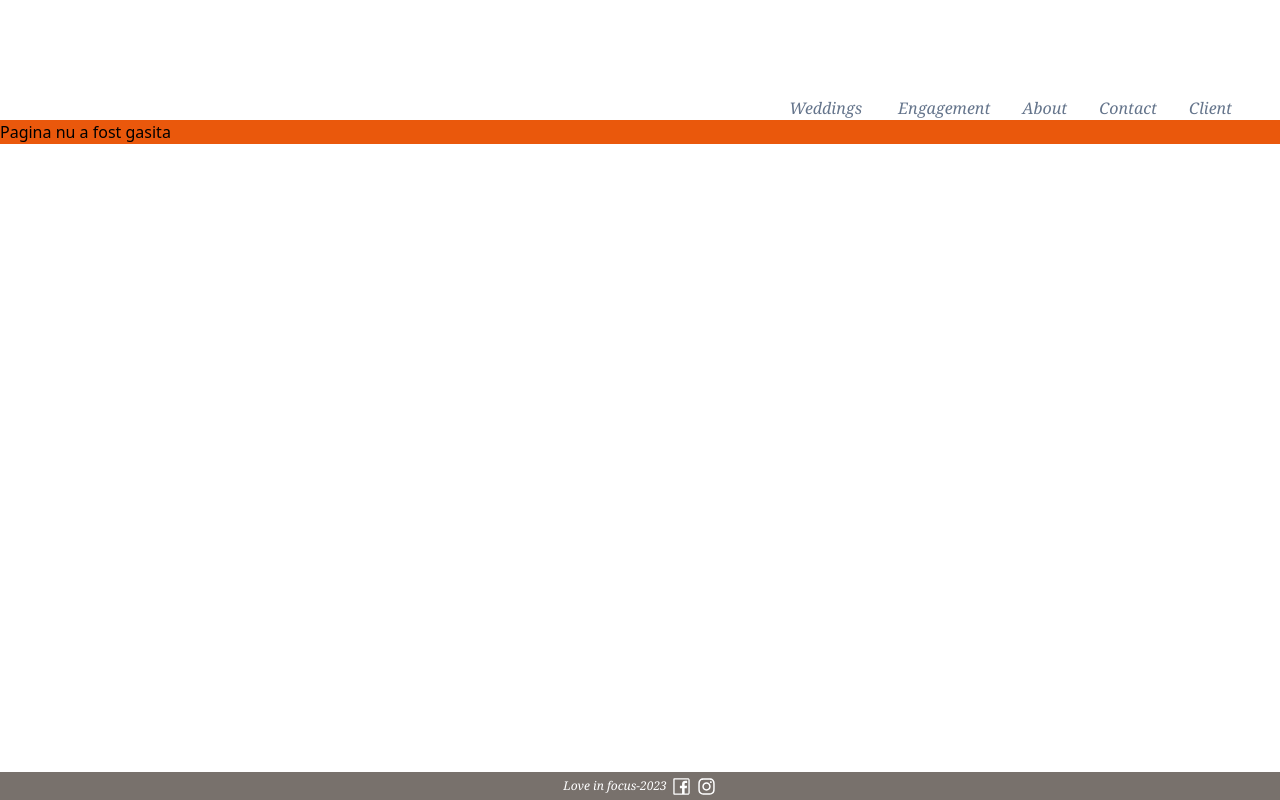
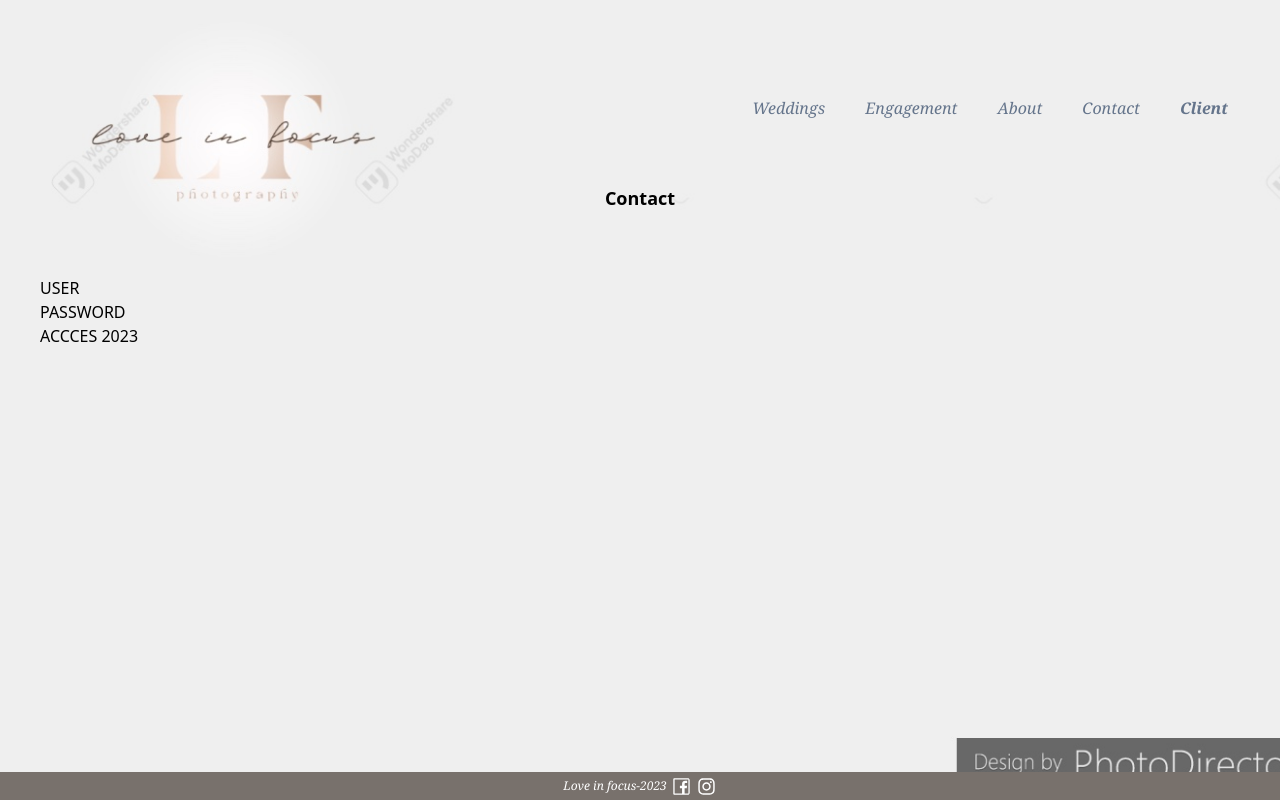
Before and after one commit to campanflaviu/photography, a Next.js app: page /client in a window 1280 px wide. Before the commit this address had no page. Built offline with nearby package versions, Linux system fonts and the light colour scheme.

Commit message:
Add ActivButton Style

```diff
--- a/components/Navbar.js
+++ b/components/Navbar.js
@@ -1,23 +1,38 @@
 import Link from "next/link";
+import { useRouter } from "next/router";
 
 const Navbar = () => {
+  const activeButton = "hover:font-semibold font-semibold  bg-none font-serif italic text-slate-500 p-3 m-2"
+  const nonActiveButton = "hover:font-semibold bg-none font-serif italic text-slate-500 p-3 m-2"
+  const router = useRouter();
+
   return (
     <div >
       <ul className=" pt-24 flex justify-end pr-8  ">
         <li>
-                <Link className=" bg-none font-serif italic text-slate-500 p-3 m-2" href="/gallery">Weddings</Link>
+          {router.route === "/gallery" ?
+            <Link className={activeButton} href="/gallery">Weddings</Link>
+            : <Link className={nonActiveButton} href="/gallery">Weddings</Link>}
         </li>
         <li>
-                <Link className=" bg-none font-serif italic text-slate-500 p-3 m-1" href="/gallery">Engagement</Link>
+          {router.route === "/engagement" ?
+            <Link className={activeButton} href="/engagement">Engagement</Link>
+            : <Link className={nonActiveButton} href="/engagement">Engagement</Link>}
         </li>
         <li>
-                <Link className=" bg-none font-serif italic text-slate-500 p-3 m-1" href="/despre-noi">About</Link>
+          {router.route === "/despre-noi" ?
+            <Link className={activeButton} href="/despre-noi">About</Link>
+            : <Link className={nonActiveButton} href="/despre-noi">About</Link>}
         </li>
         <li>
-                <Link className=" bg-none font-serif italic text-slate-500  p-3 m-1" href="/despre-noi">Contact</Link>
+          {router.route === "/contact" ?
+            <Link className={activeButton} href="/contact">Contact</Link>
+            : <Link className={nonActiveButton} href="/contact">Contact</Link>}
         </li>
         <li>
-                <Link className=" bg-none font-serif italic text-slate-500 p-3 m-1" href="/despre-noi">Client</Link>
+        {router.route === "/client" ?
+            <Link className={activeButton} href="/client">Client</Link>
+            : <Link className={nonActiveButton} href="/client">Client</Link>}
         </li>
       </ul>
     </div>
--- /dev/null
+++ b/pages/client.js
@@ -0,0 +1,23 @@
+import Main from "../layouts/main";
+
+const client = () => {
+
+  return (
+    <div className="bg-scroll bg-[url('/Weddings.jpg')] bg-no-repeat bg-center bg-cover h-screen">
+      <Main>
+        <div className="pt-16" >
+          <p className="text-center text-lg font-bold ">Contact</p>
+          <p className="p-10">
+
+            <br /> USER
+            <br /> PASSWORD
+            <br /> ACCCES 2023
+          </p>
+
+        </div>
+      </Main>
+    </div>
+  )
+}
+
+export default client;
--- /dev/null
+++ b/pages/contact.js
@@ -0,0 +1,24 @@
+import Main from "../layouts/main";
+
+
+const  contact = () => {
+
+  return (
+    <div className="bg-scroll bg-[url('/Weddings.jpg')] bg-no-repeat bg-center bg-cover h-screen">
+      <Main>
+        <div className="pt-16" >
+          <p className="text-center text-lg font-bold ">Contact</p>
+          <p className="p-10">
+
+           <br /> loveInFocus@gmail.com
+           <br /> Tel:123498765
+           <br /> Cluj Napoca 2023
+          </p>
+
+        </div>
+      </Main>
+    </div>
+  )
+}
+
+export default contact;
--- a/pages/despre-noi.js
+++ b/pages/despre-noi.js
@@ -1,6 +1,9 @@
 import Main from "../layouts/main"
+import { useRouter } from "next/router";
 
 const despreNoi = () => {
+  const router = useRouter();
+  console.log(router.route);
   return (
     <div className="bg-scroll bg-[url('/Weddings.jpg')] bg-no-repeat bg-center bg-cover h-screen">
       <Main>
--- /dev/null
+++ b/pages/engagement.js
@@ -0,0 +1,24 @@
+
+import Main from "../layouts/main"
+
+
+const engagement = () => {
+
+  return (
+    <div className="bg-scroll bg-[url('/Weddings.jpg')] bg-no-repeat bg-center bg-cover h-screen">
+      <Main>
+        <div className="pt-16" >
+          <p className="text-center text-lg font-bold ">Engagemts</p>
+          <p className="p-10">
+
+            Voluptates mollitia dignissimos ut dicta distinctio, nesciunt atque fugiat asperiores,
+            consequatur eligendi ducimus pariatur et officia aperiam quos ad nam eum ipsam!
+          </p>
+
+        </div>
+      </Main>
+    </div>
+  )
+}
+
+export default engagement;
--- a/pages/index.js
+++ b/pages/index.js
@@ -13,19 +13,19 @@
         <div >
           <ul className=" pt-96 flex justify-center  ">
             <li>
-              <Link className=" bg-none font-serif italic text-slate-500 p-3 m-2" href="/gallery">Weddings</Link>
+              <Link className=" hover:font-semibold  bg-none font-serif italic text-slate-500 p-3 m-2" href="/gallery">Weddings</Link>
             </li>
             <li>
-              <Link className=" bg-none font-serif italic text-slate-500 p-3 m-1" href="/gallery">Engagement</Link>
+              <Link className=" hover:font-semibold  bg-none font-serif italic text-slate-500 p-3 m-1" href="/engagement">Engagement</Link>
             </li>
             <li>
-              <Link className=" bg-none font-serif italic text-slate-500 p-3 m-1" href="/despre-noi">About</Link>
+              <Link className=" hover:font-semibold  bg-none font-serif italic text-slate-500 p-3 m-1" href="/despre-noi">About</Link>
             </li>
             <li>
-              <Link className=" bg-none font-serif italic text-slate-500  p-3 m-1" href="/despre-noi">Contact</Link>
+              <Link className=" hover:font-semibold  bg-none font-serif italic text-slate-500  p-3 m-1" href="/contact">Contact</Link>
             </li>
             <li>
-              <Link className=" bg-none font-serif italic text-slate-500 p-3 m-1" href="/despre-noi">Client</Link>
+              <Link className=" hover:font-semibold  bg-none font-serif italic text-slate-500 p-3 m-1" href="/client">Client</Link>
             </li>
           </ul>
         </div>
```
Lines whose indentation alone changed are shown as unchanged.
